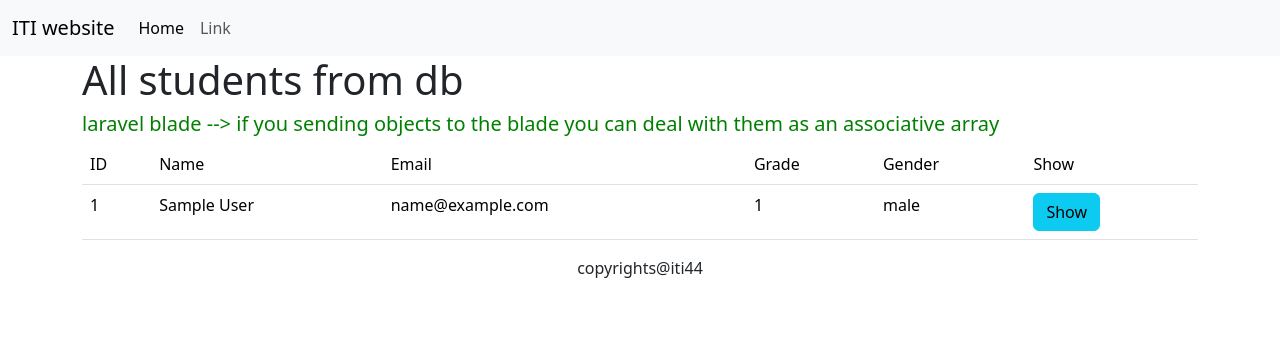
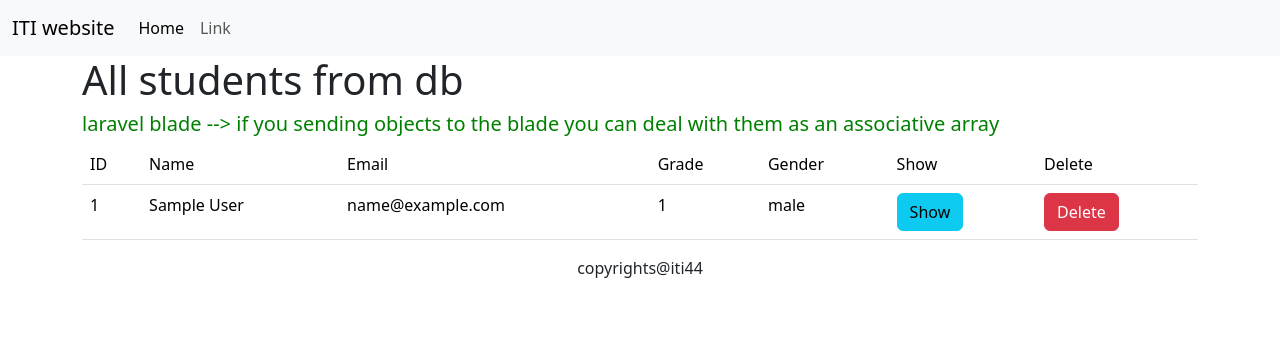
Before and after one commit to NohaAShehab/ptp44-osad-nc-laravel, a Laravel app: page /students in a window 1280 px wide. Shown: the top 356 px of the page. Run offline with Laravel 12, Linux system fonts and the light colour scheme; tables that the repository leaves empty hold one stand-in row (values such as "Sample post").

Commit message:
delete object

```diff
--- a/demo/app/Http/Controllers/StudentController.php
+++ b/demo/app/Http/Controllers/StudentController.php
@@ -44,6 +44,22 @@ class StudentController extends Controller
         $student = Student::findOrFail($id);  # return 404 not found if object doesn't exist
         return view('students.show', ['student' => $student]);
     }
+    function create(){}
+
+    function store(Request $request){}
+
+    function edit($id){}
+
+    function update(Request $request, $id){}
+
+
+    function destroy($id){
+        $student = Student::findOrFail($id);
+        $student->delete();
+        return to_route('students.index');
+
+    }
+
 
 
 }
--- a/demo/resources/views/students/index.blade.php
+++ b/demo/resources/views/students/index.blade.php
@@ -9,7 +9,9 @@
     you can deal with them as an associative array </h5>
     <table class='table'> <tr> <td>ID </td> <td> Name</td>
             <td> Email</td> <td> Grade</td> <td> Gender</td>
-             <td> Show </td></tr>
+             <td> Show </td>
+            <td> Delete</td>
+            </tr>
         @foreach($students as $student)
             <tr>
 {{--                <td> {{$student['id']}}</td>--}}
@@ -19,8 +21,16 @@
                 <td> {{$student->email}}</td>
                 <td> {{$student->grade}}</td>
                 <td> {{$student->gender}}</td>
+
                 <td> <a href="{{route('students.show', $student->id)}}" class="btn btn-info">Show  </a></td>
-
+{{--                <td> <a href="{{route('students.destroy', $student->id)}}" class="btn btn-danger">Delete  </a></td>--}}
+                <td>
+                    <form method="post" action="{{route('students.destroy', $student->id)}}">
+                        @method('delete')
+                        @csrf
+                        <input type="submit" value="Delete" class="btn btn-danger">
+                    </form>
+                </td>
             </tr>
 
         @endforeach
--- a/demo/routes/web.php
+++ b/demo/routes/web.php
@@ -122,3 +122,12 @@ Route::get('/students', [StudentController::class,'index'])
 
 Route::get('/students/{id}', [StudentController::class,'show'])
     ->name('students.show');
+
+
+#### request api methods
+# get --> return element/s , post--> create new object , put --> update existing object ,
+# delete ---> delete object
+
+# delete
+Route::delete('/students/{id}', [StudentController::class,'destroy'])
+    ->name('students.destroy');
```
